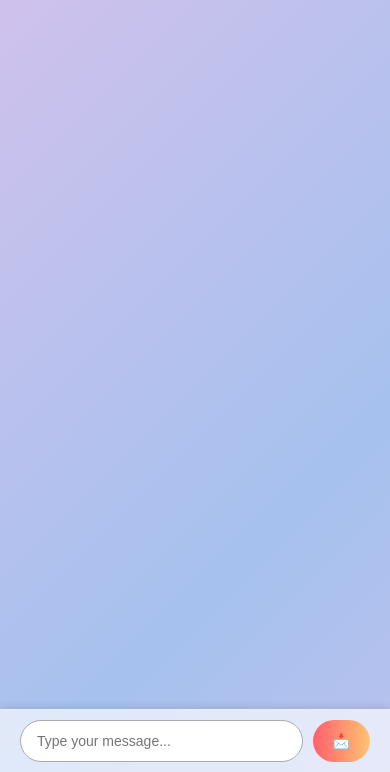
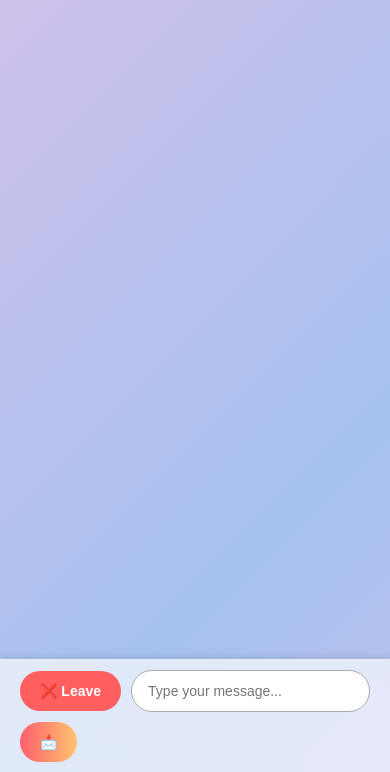
Before and after one commit to Mayankbarakoti/bro-chat, a website: page public/chat.html in a window 390 px wide. Shown: the part 72-844 px from the top of the page. Drawn offline with Linux system fonts and the light colour scheme.

Commit message:
UI update: moved Leave/New Chat buttons to left of input, improved scroll

```diff
--- a/public/chat.html
+++ b/public/chat.html
@@ -37,6 +37,7 @@
       justify-content: space-between;
       transition: 0.3s ease;
     }
+
     .sidebar.hidden { display: none; }
 
     .sidebar h2 { font-size: 22px; margin-bottom: 10px; }
@@ -92,7 +93,7 @@
       display: flex;
       flex-direction: column;
       gap: 12px;
-      max-height: calc(100vh - 100px);
+      max-height: calc(100vh - 120px);
       padding-bottom: 10px;
       margin-top: 40px;
     }
@@ -186,6 +187,7 @@
       backdrop-filter: blur(10px);
       padding: 10px 20px;
       display: flex;
+      align-items: center;
       gap: 10px;
       box-shadow: 0 -2px 8px rgba(0,0,0,0.1);
       z-index: 100;
@@ -205,11 +207,19 @@
       padding: 12px 20px;
       border-radius: 25px;
       border: none;
+      font-size: 14px;
+      font-weight: bold;
+      cursor: pointer;
+    }
+
+    #leaveBtn {
+      background: #ff5f5f;
+      color: white;
+    }
+
+    #sendBtn {
       background: linear-gradient(to right, #ff5f6d, #ffc371);
       color: white;
-      font-weight: bold;
-      cursor: pointer;
-      font-size: 14px;
     }
 
     #scrollBtn {
@@ -231,8 +241,7 @@
 
     @media (max-width: 768px) {
       .sidebar { display: none; }
-      .chat-input { left: 0; right: 0; }
-      .messages { max-height: calc(100vh - 100px); }
+      .chat-input { left: 0; right: 0; flex-wrap: wrap; }
       .typing { left: 0; }
     }
   </style>
@@ -263,14 +272,15 @@
   </div>
 
   <div class="chat-input">
+    <button id="leaveBtn" onclick="endChat()">❌ Leave</button>
     <input type="text" id="messageInput" placeholder="Type your message..." autocomplete="off" />
-    <button onclick="sendMessage()">📩</button>
+    <button id="sendBtn" onclick="sendMessage()">📩</button>
   </div>
+
   <button id="scrollBtn" onclick="scrollToBottom()">⬇️</button>
 
   <audio id="sendSound" src="https://assets.mixkit.co/sfx/download/mixkit-clear-interface-notification-259.wav" preload="auto"></audio>
-<audio id="receiveSound" src="https://assets.mixkit.co/sfx/download/mixkit-message-pop-2484.mp3" preload="auto"></audio>
-
+  <audio id="receiveSound" src="https://assets.mixkit.co/sfx/download/mixkit-message-pop-2484.mp3" preload="auto"></audio>
 
   <script>
     const chatBox = document.getElementById('chatBox');
@@ -279,6 +289,7 @@
     const sendSound = document.getElementById('sendSound');
     const receiveSound = document.getElementById('receiveSound');
     const scrollBtn = document.getElementById('scrollBtn');
+    const leaveBtn = document.getElementById('leaveBtn');
 
     const profile = JSON.parse(localStorage.getItem('brochatProfile')) || {};
     const nick = profile.nickname || 'Anonymous';
@@ -340,7 +351,11 @@
         case 'system':
           if (data.event === 'partner_connected') addSys('Stranger connected! Say hi 👋');
           else if (data.event === 'waiting') addSys('Waiting for a stranger to connect...');
-          else if (data.event === 'partner_left') addSys(`Stranger disconnected (Last seen: ${new Date().toLocaleTimeString([], {hour: '2-digit', minute:'2-digit'})})`);
+          else if (data.event === 'partner_left') {
+            addSys(`Stranger disconnected (Last seen: ${new Date().toLocaleTimeString([], {hour: '2-digit', minute:'2-digit'})})`);
+            leaveBtn.textContent = '🔄 New';
+            leaveBtn.onclick = newChat;
+          }
           break;
         case 'message1v1':
           appendMsg(data.nickname, data.avatar, data.text, false);
@@ -382,6 +397,8 @@
       socket.send(JSON.stringify({ type: 'new1v1' }));
       chatBox.innerHTML = '';
       addSys('Connecting to new stranger...');
+      leaveBtn.textContent = '❌ Leave';
+      leaveBtn.onclick = endChat;
     }
 
     function endChat() {
@@ -389,6 +406,8 @@
         socket.send(JSON.stringify({ type: 'leave1v1' }));
         chatBox.innerHTML = '';
         addSys('You left the chat.');
+        leaveBtn.textContent = '🔄 New';
+        leaveBtn.onclick = newChat;
       }
     }
 
```
